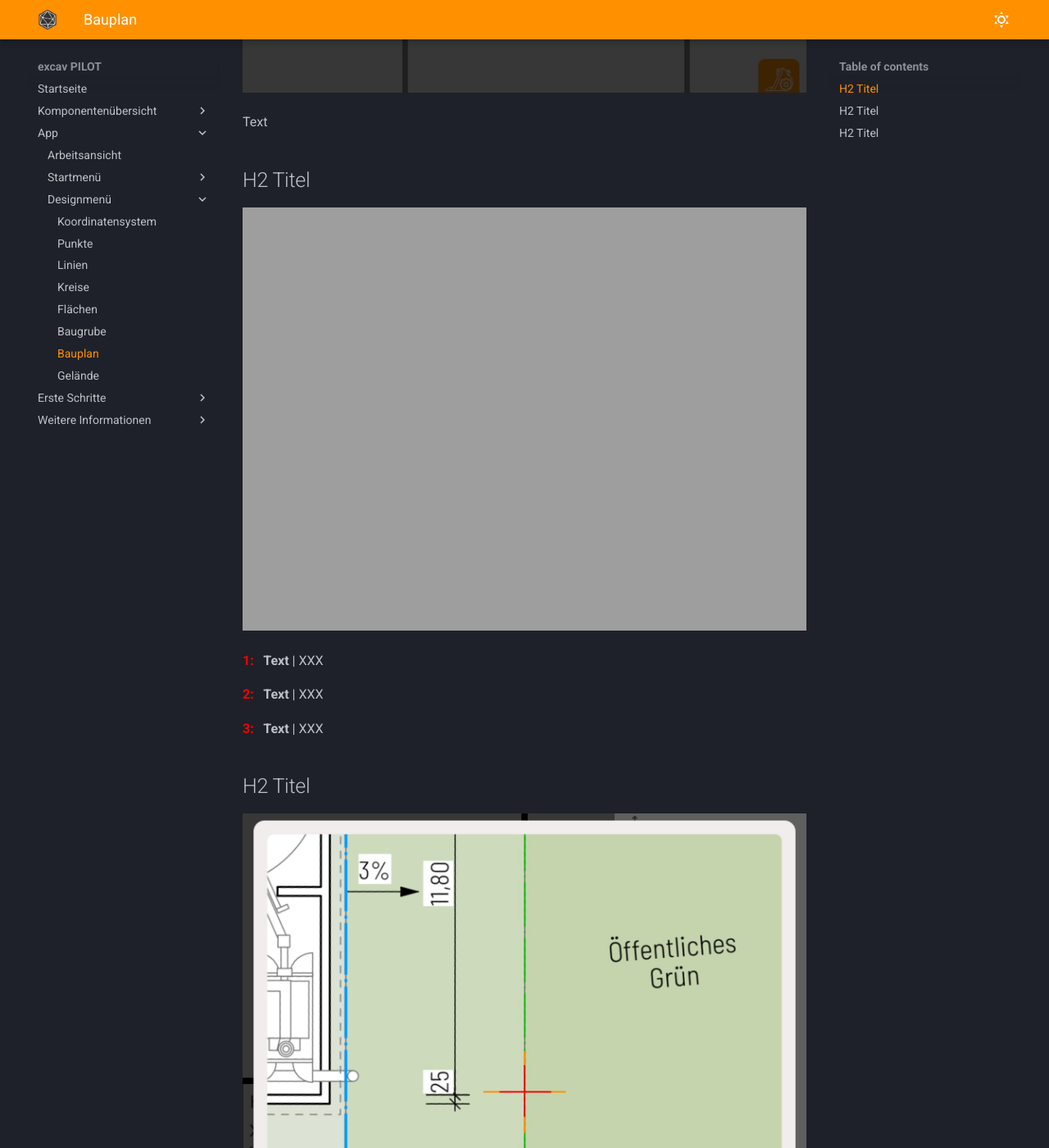
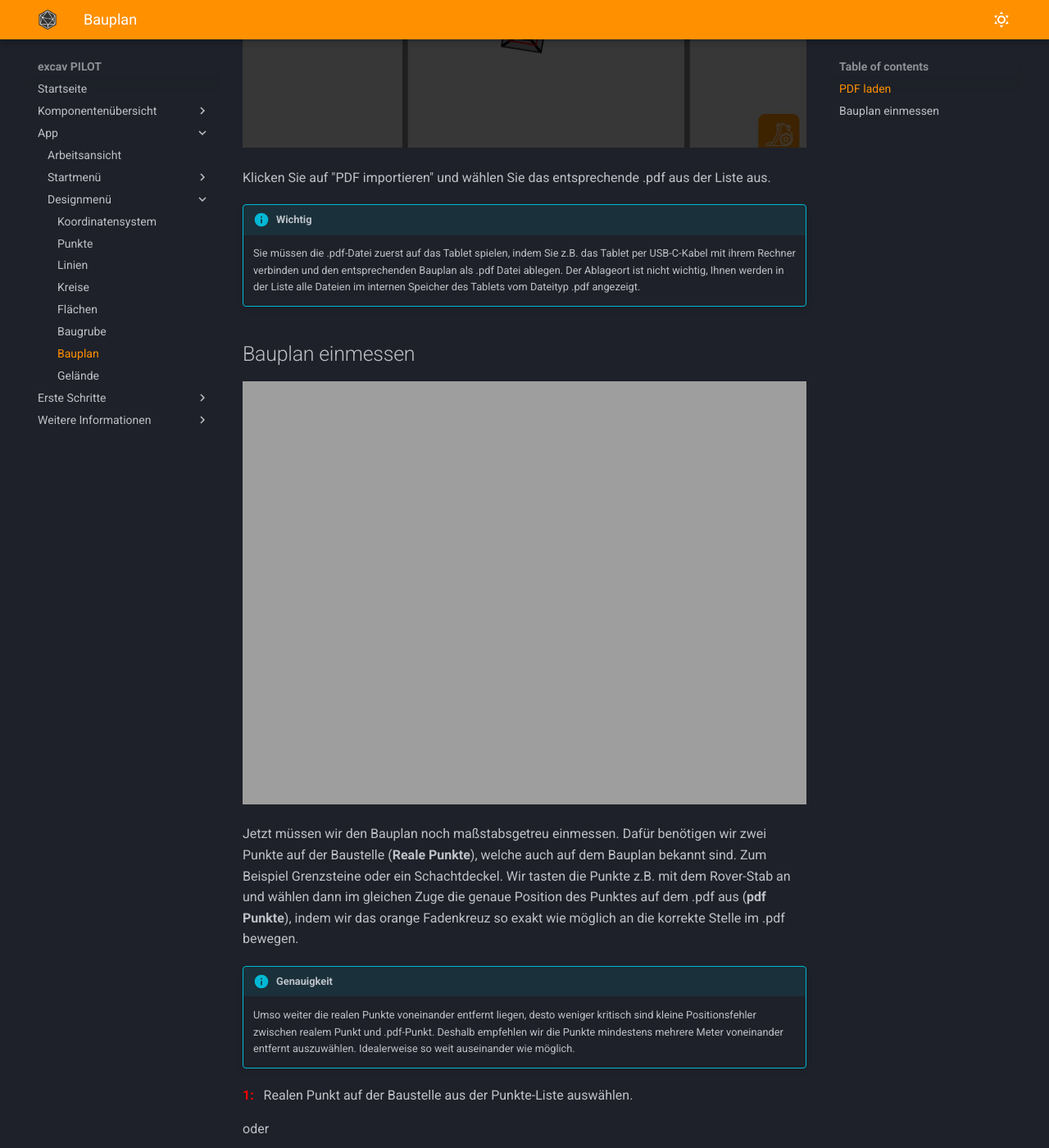
Before and after one commit to tobias-sizmann/mkdocs-excavpilot, an MkDocs documentation site: the page built from docs/Bauplan/Bauplan.md, in a window 1280 px wide and 1400 px high, scrolled down 1411 px. Shown: the whole window at 82% size. Built offline with MkDocs 1.6.1 and Material for MkDocs 9.7.7, drawn with Linux system fonts in a browser that asks for light colours; some of the changed text lies outside the part shown.

Commit message:
Bauplan geschrieben

```diff
--- a/docs/Bauplan/Bauplan.md
+++ b/docs/Bauplan/Bauplan.md
@@ -6,60 +6,65 @@
 
 # Bauplan
 
+Haben Sie einen .pdf-Plan von Ihrer Baustelle? Dann können Sie diesen auch in die excav PILOT App einlesen und sehen in der 2D-Ansicht immer wo sich der Löffel auf dem Plan befindet.
+
 <p align="center" width="100%">
-  <img width="100%" src="/images_docs/Weitere Screenshots (8).jpg"/>
+  <img width="100%" src="/images_docs/Weitere Screenshots (10) - Kopie.jpg"/>
 </p>
 
-Text
+## PDF laden
 
-
-## H2 Titel
-
+Wählen Sie in der Arbeitsansicht unten rechts das Füller-Icon aus und dann Bauplan.
 
 <p align="center" width="100%">
   <img width="100%" src="/images_docs/Weitere Screenshots (1) - Kopie.jpg"/>
 </p>
 
-Text
+Klicken Sie auf "PDF importieren" und wählen Sie das entsprechende .pdf aus der Liste aus.
+
+!!! info "Wichtig"
+    Sie müssen die .pdf-Datei zuerst auf das Tablet spielen, indem Sie z.B. das Tablet per USB-C-Kabel mit ihrem Rechner verbinden und den entsprechenden Bauplan als .pdf Datei ablegen. Der Ablageort ist nicht wichtig, Ihnen werden in der Liste alle Dateien im internen Speicher des Tablets vom Dateityp .pdf angezeigt.
 
 
-## H2 Titel
+## Bauplan einmessen
 
 <p align="center" width="100%">
   <img width="100%" src="/images_docs/Weitere Screenshots (2) - Kopie 3.png"/>
 </p>
 
+Jetzt müssen wir den Bauplan noch maßstabsgetreu einmessen. Dafür benötigen wir zwei Punkte auf der Baustelle (**Reale Punkte**), welche auch auf dem Bauplan bekannt sind. Zum Beispiel Grenzsteine oder ein Schachtdeckel. Wir tasten die Punkte z.B. mit dem Rover-Stab an und wählen dann im gleichen Zuge die genaue Position des Punktes auf dem .pdf aus (**pdf Punkte**), indem wir das orange Fadenkreuz so exakt wie möglich an die korrekte Stelle im .pdf bewegen.
 
-**<span style="color: red; font-weight: bold;">1: &nbsp;</span> Text** | XXX
+!!! info "Genauigkeit"
+    Umso weiter die realen Punkte voneinander entfernt liegen, desto weniger kritisch sind kleine Positionsfehler zwischen realem Punkt und .pdf-Punkt. Deshalb empfehlen wir die Punkte mindestens mehrere Meter voneinander entfernt auszuwählen. Idealerweise so weit auseinander wie möglich.
 
-**<span style="color: red; font-weight: bold;">2: &nbsp;</span> Text** | XXX
+**<span style="color: red; font-weight: bold;">1: &nbsp;</span>** Realen Punkt auf der Baustelle aus der Punkte-Liste auswählen.
 
-**<span style="color: red; font-weight: bold;">3: &nbsp;</span> Text** | XXX
+oder
 
+**<span style="color: red; font-weight: bold;">2: &nbsp;</span>** Realen Punkt auf der Baustelle direkt hier im Bauplan-Fenster erfassen.
 
-
-## H2 Titel
-
+**<span style="color: red; font-weight: bold;">3: &nbsp;</span>** Hier wählen wir den zum realen Punkt 1 passenden .pdf-Punkt im Bauplan aus, indem wir das Fadenkreuz auf die richige Stelle im .pdf ziehen und dann mit dem orangen Button bestätigen.
 
 <p align="center" width="100%">
   <img width="100%" src="/images_docs/Weitere Screenshots (6) - Kopie.jpg"/>
 </p>
 
-Text
-
+Gleiches Prozedere auch noch für Punkt 2.
 
 <p align="center" width="100%">
   <img width="100%" src="/images_docs/Weitere Screenshots (7) - Kopie.jpg"/>
 </p>
 
-Text
+Jetzt noch mit "OK" bestätigen und der Bauplan wird so skaliert und rotiert, sodass er maßstabsgetreu mit korrekter Orientierung in der Arbeitsansicht angezeigt wird.
 
+!!! info "Nur im 2D-Modus sichtbar"
+    Der .pdf-Bauplan ist nur im 2D-Modus sichtbar. Siehe [Arbeitsansicht - Hauptarbeitsbereich]() Ziffer **<span style="color: red; font-weight: bold;">3</span>**.
 
-<p align="center" width="100%">
-  <img width="100%" src="/images_docs/Weitere Screenshots (10) - Kopie.jpg"/>
-</p>
+!!! warning ".pdf-Plan enthält keine Höhen"
+    Höhen müssen Sie selbst noch aufnehmen, indem Sie sich z.B. mit dem Rover-Stab auf dem .pdf-Plan orientieren und alle wichtigen [Punkte erfassen]().
 
-Text
+!!! warning "Leichte Ungenauigkeiten bei manchen .pdf-Varianten"
+    @Emu
 
 
 <!-- <p align="center" width="100%">
```
Also changed, not shown: docs/LED-Anzeigekreuz/LED-Anzeigekreuz.md (+1 -1 lines), docs/index.md (+1 -1 lines).
